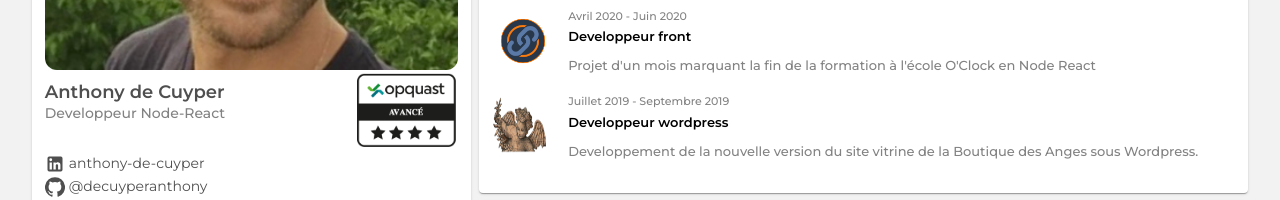
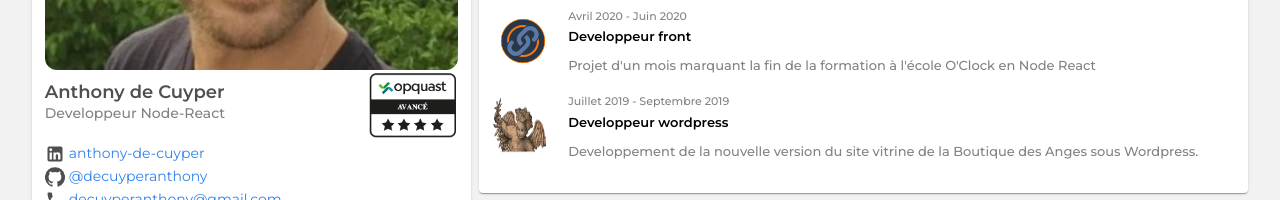
Before and after one commit to decuyperanthony/portefolio-react, a React (Create React App) app: page / in a window 1280 px wide. Shown: the part 389-589 px from the top of the page. Built offline with nearby package versions, Linux system fonts and the light colour scheme.

Commit message:
update website => add new image

```diff
--- a/src/App/ProfilCard/index.js
+++ b/src/App/ProfilCard/index.js
@@ -42,7 +42,11 @@ const useStyles = makeStyles((theme) => ({
 
     },
     opquast: {
-        height: '5em'
+        height: '5em',
+        '&:hover': {
+            height: '6em',
+            transition: 'width 2s'
+        }
     },
     profilDescription: {
         color: '#4F4F4F',
@@ -63,8 +67,11 @@ const useStyles = makeStyles((theme) => ({
         },
         '& a':{
             textDecoration: 'none',
-            color: '#4F4F4F',
+            color: '#2F80ED',
             fontSize: '14px',
+            '&:hover': {
+                textDecoration: 'underline'
+            }
         },
         '& p':{
             color: '#828282',
@@ -91,7 +98,9 @@ const ProfilCard = () => {
                         <h2>Developpeur Node-React</h2>
                     </div>
                     <div>
-                        <img src={opquast} alt="upquast" className={classes.opquast}/>
+                        <a href="https://directory.opquast.com/fr/certificat/GC6XEH/">
+                            <img src={opquast} alt="upquast" className={classes.opquast}/>
+                        </a>
                     </div>
                 </div>
                 <div className={classes.information}>
```
